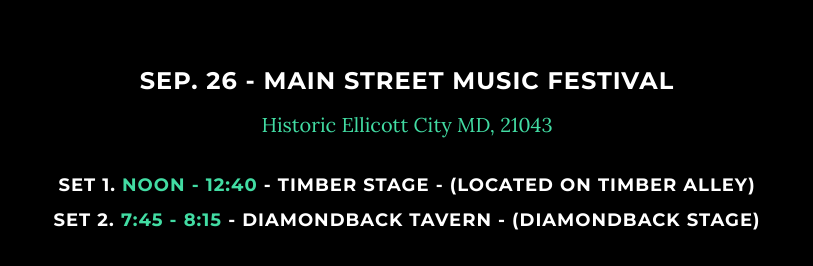
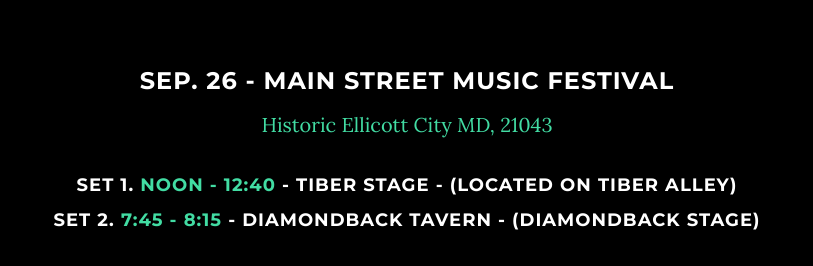
Before and after one commit to BrockStone/Gordon-Fog, a plain HTML site: page index.html in a window 1280 px wide. Shown: the part 1897-2163 px from the top of the page, without its empty margins (233-1046 px from the left). Drawn offline with Linux system fonts and the light colour scheme.

Commit message:
Updated Timber Alley - actually 'Tiber'

```diff
--- a/index.html
+++ b/index.html
@@ -153,7 +153,7 @@
             <div class="event">
                 <h3>SEP. 26 - Main Street Music Festival</h3>
                 <p><span>Historic Ellicott City MD, 21043</span></p>
-                <h4>Set 1. <span>NOON - 12:40</span> - Timber Stage - (Located on Timber Alley)</h4>
+                <h4>Set 1. <span>NOON - 12:40</span> - Tiber Stage - (Located on Tiber Alley)</h4>
                 <h4>Set 2. <span>7:45 - 8:15</span> - Diamondback Tavern - (Diamondback Stage)</h4>
                 <a href="http://www.mainstreetmusicfest.com" class="btn btn-default btn-lg">VIEW EVENT</a>
             </div>
```
